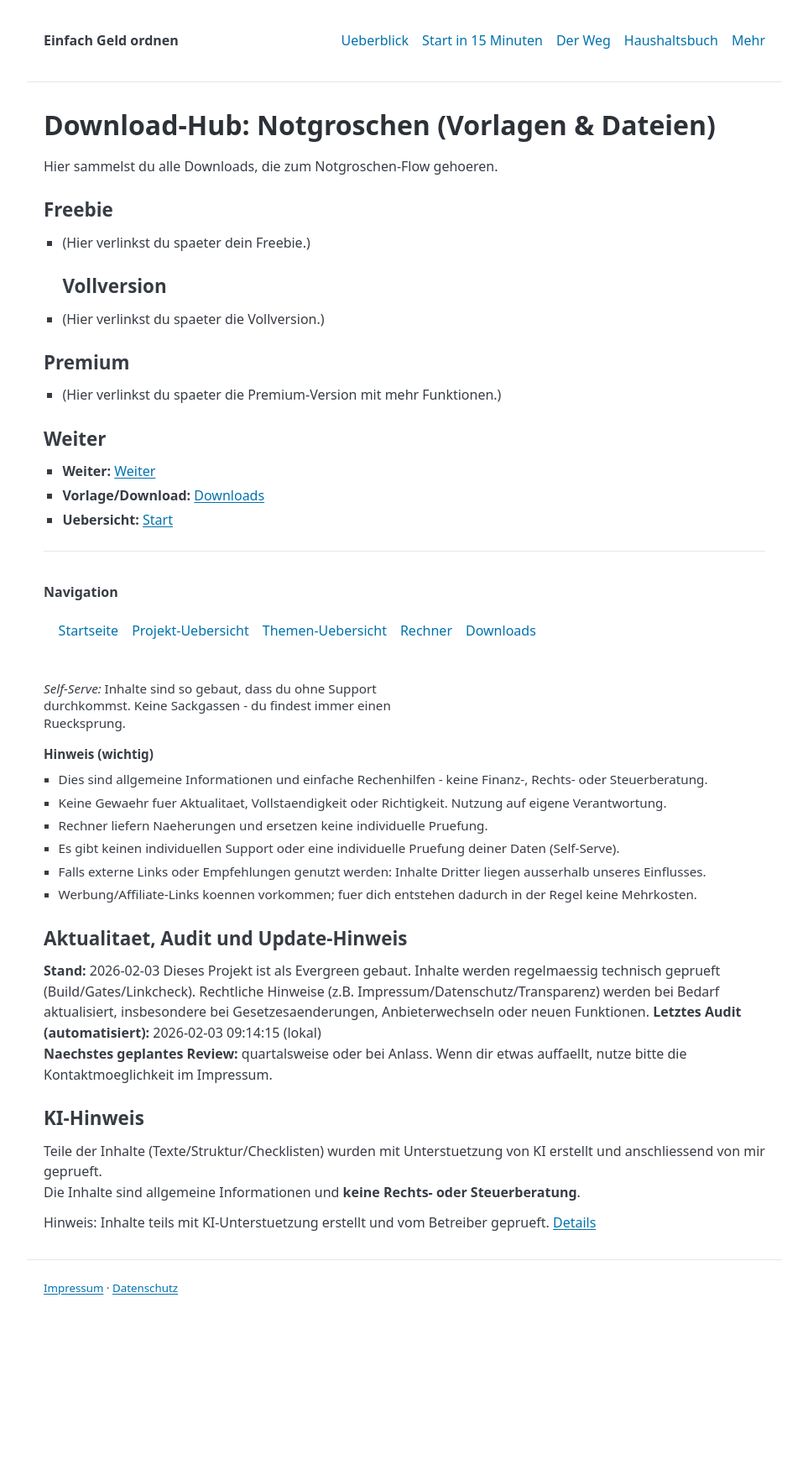
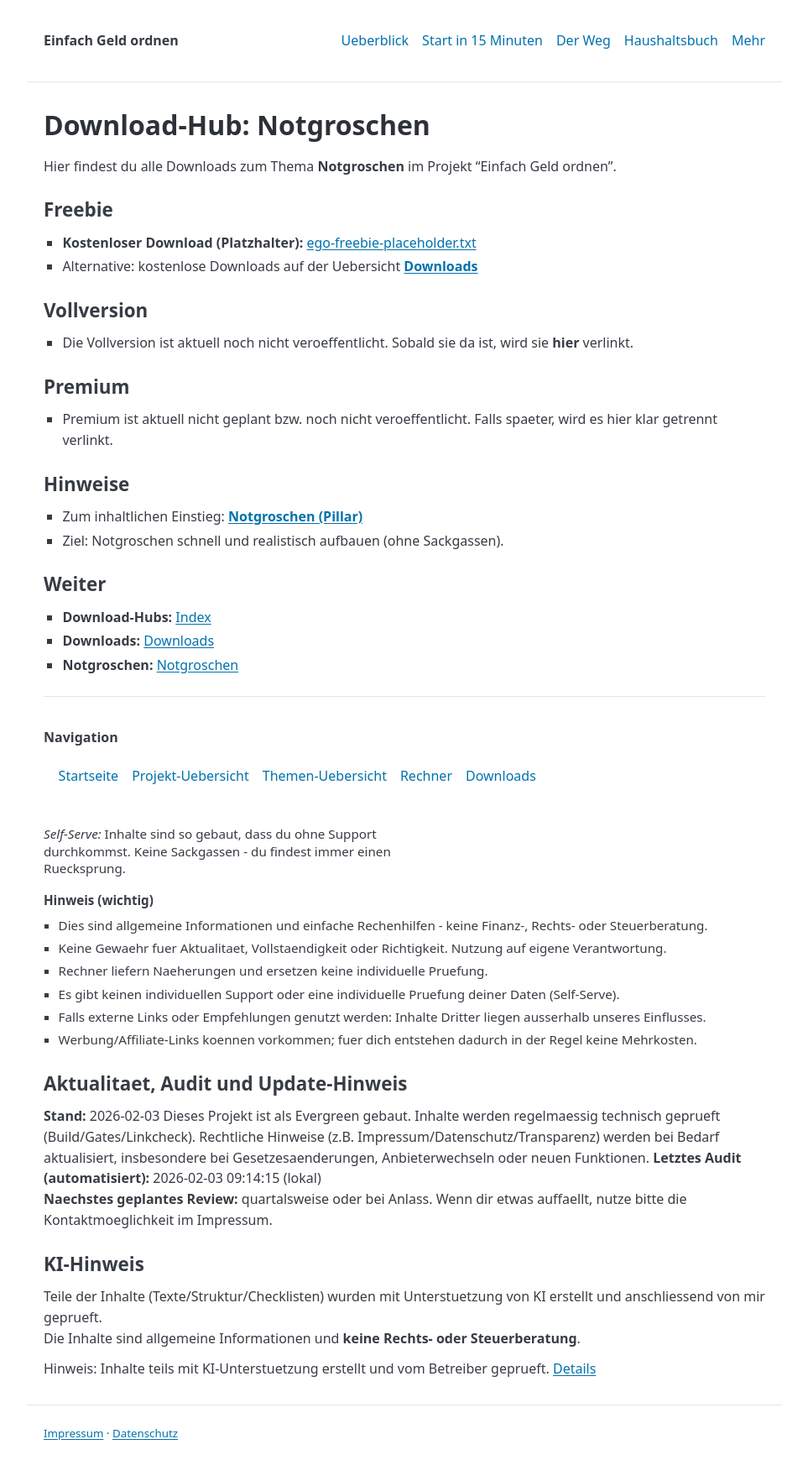
Before and after one commit to gluecklich-tools/einfach-geld-ordnen, a Jekyll site: the page built from seiten/download-hub-notgroschen.md, in a window 1280 px wide. Shown: the whole page at 84% size, without its empty margins (158-1121 px from the left). Built offline with Jekyll 4.4.1, drawn with Linux system fonts in a browser that asks for light colours; before the commit the page ends 1566 px from its top, so only the background shows below that.

Commit message:
MVP02: add download hub notgroschen (2026-02-03)

```diff
--- a/seiten/download-hub-notgroschen.md
+++ b/seiten/download-hub-notgroschen.md
@@ -1,23 +1,35 @@
 ---
 layout: default
-title: Download-Hub Notgroschen
+title: "Download-Hub: Notgroschen"
 permalink: /seiten/download-hub-notgroschen.html
 ---
-# Download-Hub: Notgroschen (Vorlagen & Dateien)
-Hier sammelst du alle Downloads, die zum Notgroschen-Flow gehoeren.
+
+# Download-Hub: Notgroschen
+
+Hier findest du alle Downloads zum Thema **Notgroschen** im Projekt "Einfach Geld ordnen".
+
 ## Freebie
-* (Hier verlinkst du spaeter dein Freebie.)
+
+- **Kostenloser Download (Platzhalter):** [ego-freebie-placeholder.txt]({{ site.baseurl }}/downloads/ego-freebie-placeholder.txt)
+- Alternative: kostenlose Downloads auf der Uebersicht **[Downloads]({{ site.baseurl }}/seiten/downloads.html)**
+
 ## Vollversion
-* (Hier verlinkst du spaeter die Vollversion.)
+
+- Die Vollversion ist aktuell noch nicht veroeffentlicht. Sobald sie da ist, wird sie **hier** verlinkt.
 
 ## Premium
 
-* (Hier verlinkst du spaeter die Premium-Version mit mehr Funktionen.)
+- Premium ist aktuell nicht geplant bzw. noch nicht veroeffentlicht. Falls spaeter, wird es hier klar getrennt verlinkt.
+
+## Hinweise
+
+- Zum inhaltlichen Einstieg: **[Notgroschen (Pillar)]({{ site.baseurl }}/pillar/notgroschen.html)**
+- Ziel: Notgroschen schnell und realistisch aufbauen (ohne Sackgassen).
 
 ## Weiter
 
-- **Weiter:** [Weiter]({{ site.baseurl }}/seiten/notgroschen.html)
-- **Vorlage/Download:** [Downloads]({{ site.baseurl }}/seiten/downloads.html)
-- **Uebersicht:** [Start]({{ site.baseurl }}/index.html)
+- **Download-Hubs:** [Index]({{ site.baseurl }}/seiten/download-hub-index.html)
+- **Downloads:** [Downloads]({{ site.baseurl }}/seiten/downloads.html)
+- **Notgroschen:** [Notgroschen]({{ site.baseurl }}/pillar/notgroschen.html)
 
 {% include no_sackgasse_footer.html %}
```
